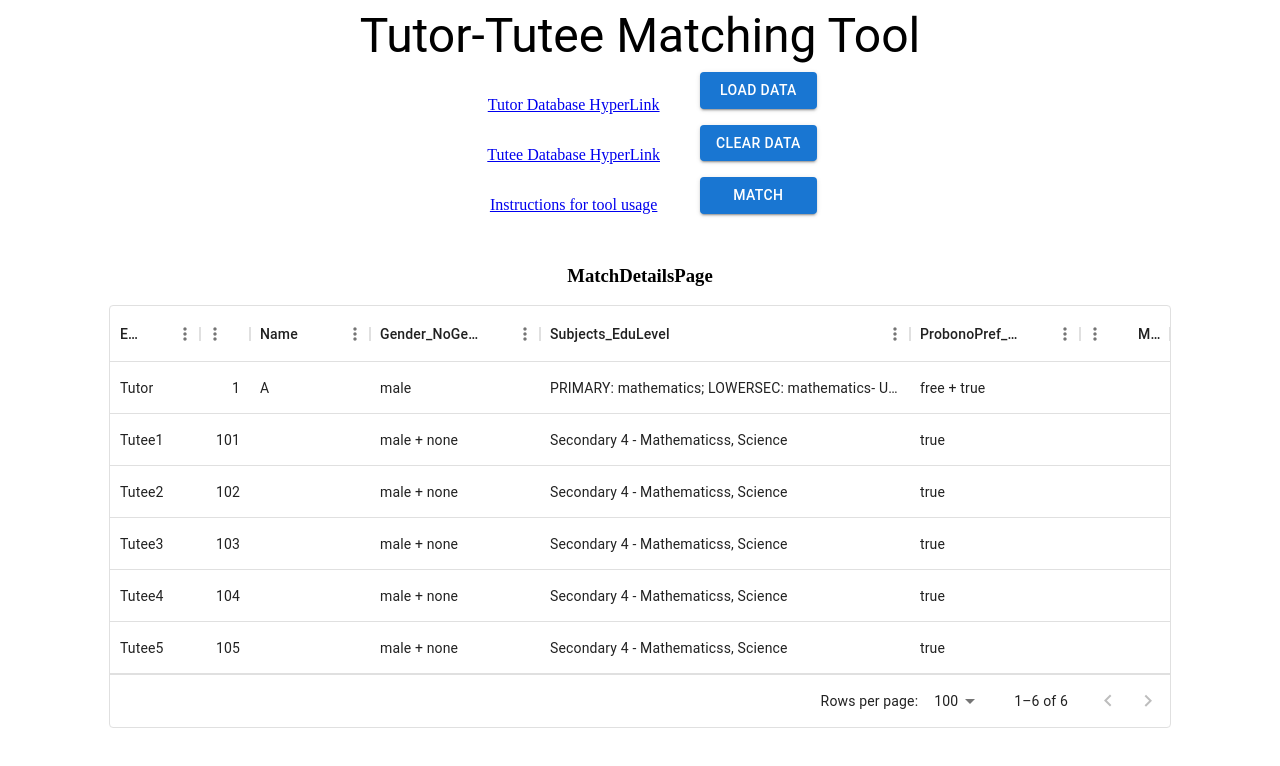
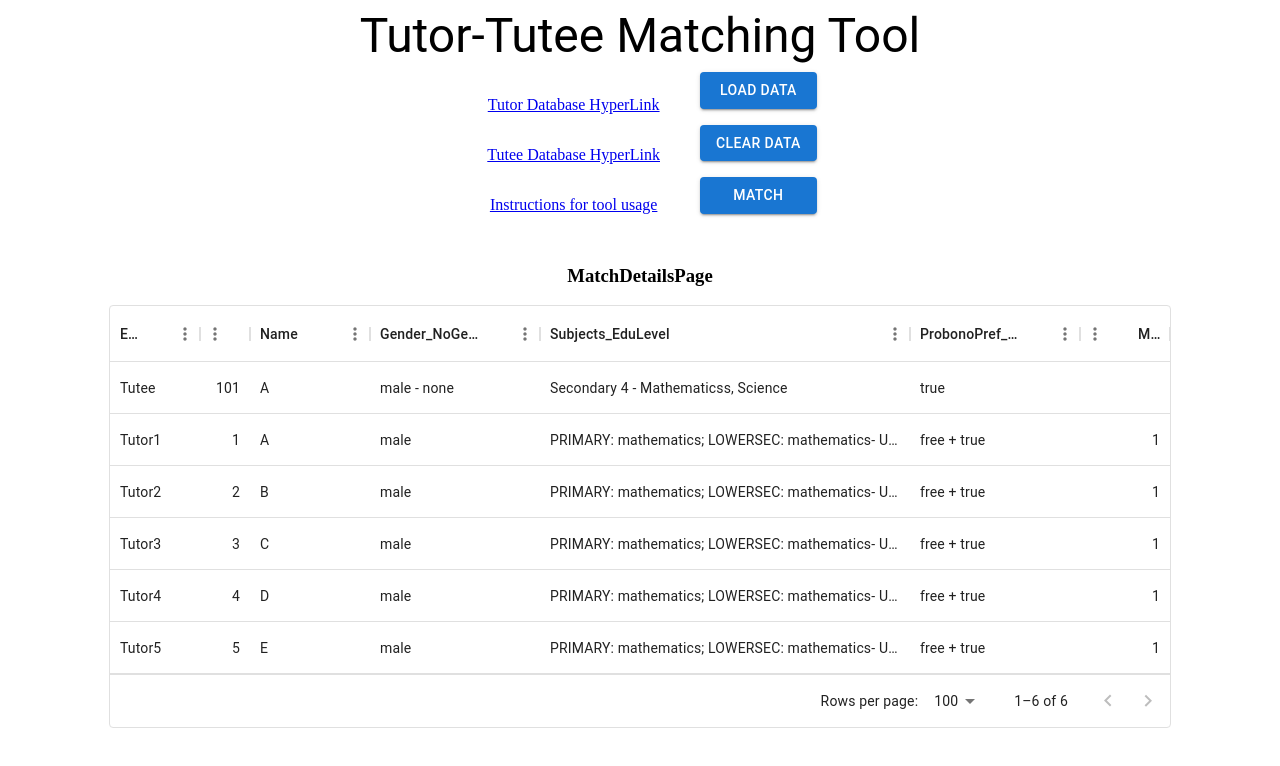
Before and after one commit to bettersg/edukit, a React (Vite) app: page /details in a window 1280 px wide. Shown: the top 766 px of the page. Built offline with nearby package versions, Linux system fonts and the light colour scheme.

Commit message:
Corrected Code to make it work for selectedTuteeSlice

```diff
--- a/src/components/MainMatchingTable.tsx
+++ b/src/components/MainMatchingTable.tsx
@@ -2,6 +2,7 @@
 import {useNavigate} from 'react-router-dom'
 import {useSelector, useDispatch } from 'react-redux';
 import {selectedTutorMatchesActions} from "../store/selectedTutorMatchesSlice"
+import { selectedTuteeMatchesActions } from '../store/selectedTuteeMatchesSlice';
 import {Stack} from '@mui/material'
 import {DataGrid, GridColDef, GridEventListener, GridValueGetterParams} from '@mui/x-data-grid'
 
@@ -30,23 +31,24 @@ const MainMatchingTable = () => {
         const tutee = window.tuteeRawData.find((row)=>(parseInt(row.index) === tuteeIndex))
         const tuteeMatchSummary = matchingTable.find((matchItem)=>(matchItem.tutee.index==tuteeIndex))
         console.log(tuteeMatchSummary)
-        let tutor1 = window.tuteeRawData.find((row)=>(parseInt(row.index) === parseInt(params.row.Tutor1)))
+        let tutor1 = window.tutorRawData.find((row)=>(parseInt(row.index) === parseInt(params.row.Tutor1)))
         tutor1 = {...tutor1, matchingScore:(tuteeMatchSummary.tutor1.matchingScore)}
-        let tutor2 = window.tuteeRawData.find((row)=>(parseInt(row.index) === parseInt(params.row.Tutor2)))
+        let tutor2 = window.tutorRawData.find((row)=>(parseInt(row.index) === parseInt(params.row.Tutor2)))
         tutor2 = {...tutor2, matchingScore:tuteeMatchSummary.tutor2.matchingScore}
-        let tutor3 = window.tuteeRawData.find((row)=>(parseInt(row.index) === parseInt(params.row.Tutor3)))
+        let tutor3 = window.tutorRawData.find((row)=>(parseInt(row.index) === parseInt(params.row.Tutor3)))
         tutor3 = {...tutor3, matchingScore:tuteeMatchSummary.tutor3.matchingScore}
-        let tutor4 = window.tuteeRawData.find((row)=>(parseInt(row.index) === parseInt(params.row.Tutor4)))
+        let tutor4 = window.tutorRawData.find((row)=>(parseInt(row.index) === parseInt(params.row.Tutor4)))
         tutor4 = {...tutor4, matchingScore:tuteeMatchSummary.tutor4.matchingScore}
-        let tutor5 = window.tuteeRawData.find((row)=>(parseInt(row.index) === parseInt(params.row.Tutor5)))
+        let tutor5 = window.tutorRawData.find((row)=>(parseInt(row.index) === parseInt(params.row.Tutor5)))
         tutor5 = {...tutor5, matchingScore:tuteeMatchSummary.tutor5.matchingScore}
-        const tuteeInfo = [tutor1, tutor2, tutor3, tutor4, tutor5]
+        const tutorInfo = [tutor1, tutor2, tutor3, tutor4, tutor5]
         // not updated this state yet - Berwyn
-        const selectedTutorMatchesState = {
-          tutor: tutee,
-          tuteeInfo
+        const selectedTuteeMatchesState = {
+          tutee,
+          tutorInfo
         }
-        dispatch(selectedTutorMatchesActions.updateSelectedTutorMatches(selectedTutorMatchesState))
+        // dispatch(selectedTutorMatchesActions.updateSelectedTutorMatches(selectedTutorMatchesState))
+        dispatch(selectedTuteeMatchesActions.updateSelectedTuteeMatches(selectedTuteeMatchesState))
         navigate("/details")
       }
 
--- a/src/pages/MatchDetailsPage.tsx
+++ b/src/pages/MatchDetailsPage.tsx
@@ -5,8 +5,8 @@ import {DataGrid, GridColDef, GridEventListener, GridValueGetterParams} from '@m
 
 
 const MatchDetailsPage = () => {
-  const selectedTutorMatches = useSelector((state,action)=>state.selectedTutorMatches)
-  console.log(selectedTutorMatches)
+  const selectedTuteeMatches = useSelector((state,action)=>state.selectedTuteeMatches)
+  console.log(selectedTuteeMatches)
   const columns: GridColDef[] = [
     { field: 'Entity', headerName: 'Entity', width: 90 },
     { field: 'Index', headerName: 'Index', width: 20, type: 'number'},
@@ -16,20 +16,27 @@ const MatchDetailsPage = () => {
     { field: 'ProbonoPref_FinAid', headerName: 'ProbonoPref_FinAid', width: 170, type: 'string'},
     { field: 'MatchingScore', headerName: 'M-Score', width: 90, type: 'number'},
   ];
-  const rowsTutees = selectedTutorMatches.tuteeInfo.map((tutee, idx)=>{
+  const rowsTutors = selectedTuteeMatches.tutorInfo.map((tutor, idx)=>{
     return {
     id: (idx+1),
-    Entity: ("Tutee"+String(idx+1)),
-    Index: tutee.index,
-    Name: tutee.name,
-    Gender_GenderPref: (tutee.gender+" + "+tutee.noGenderPref),
-    SubjectsEduLevel: (tutee.educationLevel +" - " +String(tutee.subj)),
-    ProbonoPref_FinAid: (tutee.financialAid),
-    MatchingScore: (tutee.matchingScore)
+    Entity: ("Tutor"+String(idx+1)),
+    Index: tutor.index,
+    Name: tutor.name,
+    Gender_GenderPref: (tutor.gender),
+    // SubjectsEduLevel: (tutor.educationLevel +" - " +String(tutor.subj)),
+    SubjectsEduLevel: ("PRIMARY: " + String(tutor.priSubj) + ";   LOWERSEC: " + String(tutor.lowerSecSubj)+ "-   UPPERSEC: " + String(tutor.upperSecSubj)+ "   JC: " + String(tutor.jcSubj)+ "   IB: " + String(tutor.ibSubj)),
+    ProbonoPref_FinAid: (tutor.probonoPref + "  +  " + tutor.teachUnaided),
+    MatchingScore: (tutor.matchingScore)
   }})
   const rows = [
-    {id: 0, Entity: "Tutor", Index:selectedTutorMatches.tutor.index, Name:selectedTutorMatches.tutor.name, Gender_GenderPref: selectedTutorMatches.tutor.gender, SubjectsEduLevel: ("PRIMARY: " + String(selectedTutorMatches.tutor.priSubj) + ";   LOWERSEC: " + String(selectedTutorMatches.tutor.lowerSecSubj)+ "-   UPPERSEC: " + String(selectedTutorMatches.tutor.upperSecSubj)+ "   JC: " + String(selectedTutorMatches.tutor.jcSubj)+ "   IB: " + String(selectedTutorMatches.tutor.ibSubj)), ProbonoPref_FinAid: (selectedTutorMatches.tutor.probonoPref + "  +  " + selectedTutorMatches.tutor.teachUnaided)},
-    ...rowsTutees
+    {id: 0,
+      Entity: "Tutee",
+      Index:selectedTuteeMatches.tutee.index,
+      Name:selectedTuteeMatches.tutee.name,
+      Gender_GenderPref: (selectedTuteeMatches.tutee.gender + " - " + selectedTuteeMatches.tutee.noGenderPref),
+      SubjectsEduLevel:  (selectedTuteeMatches.tutee.educationLevel +" - " +String(selectedTuteeMatches.tutee.subj)),
+      ProbonoPref_FinAid: (selectedTuteeMatches.tutee.financialAid)},
+    ...rowsTutors
   ]
   return (
     <Stack alignItems="center">
--- /dev/null
+++ b/src/store/selectedTuteeMatchesSlice.ts
@@ -0,0 +1,34 @@
+// @ts-nocheck
+// Temp and need to delete later
+import {createSlice} from '@reduxjs/toolkit'
+const initialState = {
+    // tutor: {index:1, name:"A", gender:"male", probonoPref: "free", teachUnaided: true, streamPref:["NA","NT","Express","IP","IB"], priSubj:["mathematics"], lowerSecSubj:["mathematics"],upperSecSubj:["mathematics"], jcSubj:["mathematics"], ibSubj:["mathematics"], hrsPerWeek: 6},
+    tutee: {index:101, name:"A", gender:"male",noGenderPref:"none", educationLevel:"Secondary 4", stream:"Express", subj:"Mathematicss, Science", financialAid:true},
+    // tuteeInfo: [{index:101, gender:"male",noGenderPref:"none", educationLevel:"Secondary 4", stream:"Express", subj:"Mathematicss, Science", financialAid:true, matchingScore:1},
+    // {index:102, gender:"male",noGenderPref:"none", educationLevel:"Secondary 4", stream:"Express", subj:"Mathematicss, Science", financialAid:true, matchingScore:1},
+    // {index:103, gender:"male",noGenderPref:"none", educationLevel:"Secondary 4", stream:"Express", subj:"Mathematicss, Science", financialAid:true, matchingScore:1},
+    // {index:104, gender:"male",noGenderPref:"none", educationLevel:"Secondary 4", stream:"Express", subj:"Mathematicss, Science", financialAid:true, matchingScore:1},
+    // {index:105, gender:"male",noGenderPref:"none", educationLevel:"Secondary 4", stream:"Express", subj:"Mathematicss, Science", financialAid:true, matchingScore:1}],
+
+    tutorInfo: [{index:1, name:"A", gender:"male", probonoPref: "free", teachUnaided: true, streamPref:["NA","NT","Express","IP","IB"], priSubj:["mathematics"], lowerSecSubj:["mathematics"],upperSecSubj:["mathematics"], jcSubj:["mathematics"], ibSubj:["mathematics"], hrsPerWeek: 6, matchingScore:1},
+    {index:2, name:"B", gender:"male", probonoPref: "free", teachUnaided: true, streamPref:["NA","NT","Express","IP","IB"], priSubj:["mathematics"], lowerSecSubj:["mathematics"],upperSecSubj:["mathematics"], jcSubj:["mathematics"], ibSubj:["mathematics"], hrsPerWeek: 6, matchingScore:1},
+    {index:3, name:"C", gender:"male", probonoPref: "free", teachUnaided: true, streamPref:["NA","NT","Express","IP","IB"], priSubj:["mathematics"], lowerSecSubj:["mathematics"],upperSecSubj:["mathematics"], jcSubj:["mathematics"], ibSubj:["mathematics"], hrsPerWeek: 6, matchingScore:1},
+    {index:4, name:"D", gender:"male", probonoPref: "free", teachUnaided: true, streamPref:["NA","NT","Express","IP","IB"], priSubj:["mathematics"], lowerSecSubj:["mathematics"],upperSecSubj:["mathematics"], jcSubj:["mathematics"], ibSubj:["mathematics"], hrsPerWeek: 6, matchingScore:1},
+    {index:5, name:"E", gender:"male", probonoPref: "free", teachUnaided: true, streamPref:["NA","NT","Express","IP","IB"], priSubj:["mathematics"], lowerSecSubj:["mathematics"],upperSecSubj:["mathematics"], jcSubj:["mathematics"], ibSubj:["mathematics"], hrsPerWeek: 6, matchingScore:1}],
+}
+
+const selectedTuteeMatchesSlice = createSlice({
+    name:"selectedTuteeMatches",
+    initialState,
+    reducers : {
+        updateSelectedTuteeMatches: (state, action) => {
+            return {...action.payload}
+        },
+        resetSelectedTuteeMatches: (state, action)=>{
+            return initialState
+        }
+    }
+})
+
+export const selectedTuteeMatchesActions = selectedTuteeMatchesSlice.actions
+export default selectedTuteeMatchesSlice.reducer
--- a/src/store/selectedTutorMatchesSlice.ts
+++ b/src/store/selectedTutorMatchesSlice.ts
@@ -1,4 +1,5 @@
 // @ts-nocheck
+// Temp and need to delete later
 import {createSlice} from '@reduxjs/toolkit'
 const initialState = {
     tutor: {index:1, name:"A", gender:"male", probonoPref: "free", teachUnaided: true, streamPref:["NA","NT","Express","IP","IB"], priSubj:["mathematics"], lowerSecSubj:["mathematics"],upperSecSubj:["mathematics"], jcSubj:["mathematics"], ibSubj:["mathematics"], hrsPerWeek: 6},
--- a/src/store/store.ts
+++ b/src/store/store.ts
@@ -2,7 +2,10 @@
 import {configureStore} from "@reduxjs/toolkit"
 import matchesSummaryReducer from "./matchesSummarySlice"
 import unmatchedTuteesReducer from "./unmatchedTuteesSlice"
+
 import selectedTutorMatchesReducer from "./selectedTutorMatchesSlice"
+import selectedTuteeMatchesReducer from "./selectedTuteeMatchesSlice"
+
 import selectedTuteeReducer from "./selectedTuteeSlice"
 
 const store = configureStore({
@@ -10,6 +13,7 @@ const store = configureStore({
         matchesSummary: matchesSummaryReducer,
         unmatchedTutees: unmatchedTuteesReducer,
         selectedTutorMatches: selectedTutorMatchesReducer,
+        selectedTuteeMatches: selectedTuteeMatchesReducer,
         selectedTutee: selectedTuteeReducer
     }
 })
```
